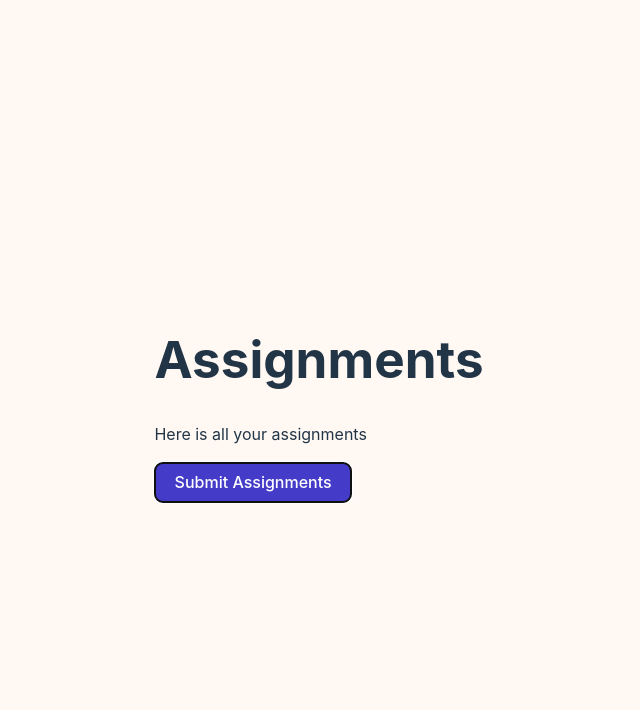
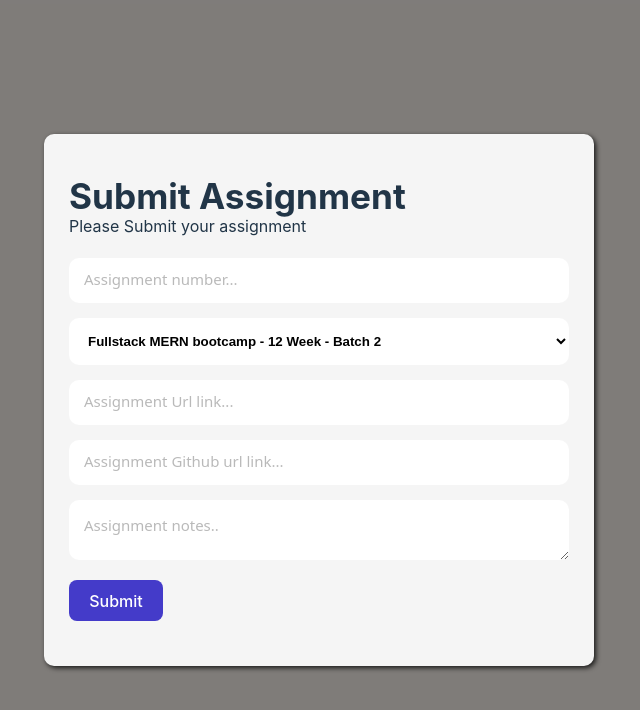
Before and after one commit to faridfirdautama/vite-devscalAssignmentKw, a website built with Vite: page index.html in a window 1280 px wide. Both pictures are taken after a click on the button "Submit Assignments". Shown: the whole page, without its empty margins (321-961 px from the left). Built offline with nearby package versions, Linux system fonts and the light colour scheme; no server answers.

Commit message:
feat: adding feature for new assignment

```diff
--- a/index.html
+++ b/index.html
@@ -8,14 +8,59 @@
   </head>
   <body>
     <div id="app">
+      <!-- content -->
       <div id="app-header">
-        <div>
-          <h1>Assignments</h1>
-          <p>Here is all your assignments</p>
+        <div class="header-sub">
+          <h1 class="md-0">Assignments</h1>
+          <p class="md-0">Here is all your assignments</p>
         </div>
         <button id="createBtn" type="">Submit Assignments</button>
       </div>
       <div id="app-content"></div>
+
+      <!-- modal -->
+      <section id="modal-container" class="modal-container hidden">
+        <div class="modal">
+          <div class="header-sub">
+            <h1 class="md-0">Submit Assignment</h1>
+            <p class="md-0">Please Submit your assignment</p>
+          </div>
+          <div class="task-container">
+            <input
+              type="text"
+              id="inputTitle"
+              class="inp"
+              placeholder="Assignment number..."
+            />
+            <select id="inputOpt" class="inp font-bold">
+              <option>Fullstack MERN bootcamp - 12 Week - Batch 2</option>
+            </select>
+            <input
+              type="text"
+              id="inputUrlLink"
+              class="inp"
+              placeholder="Assignment Url link..."
+            />
+            <input
+              type="text"
+              id="inputGithubLink"
+              class="inp"
+              placeholder="Assignment Github url link..."
+            />
+            <textarea
+              rows=""
+              cols=""
+              id="inputNotes"
+              class="inp"
+              placeholder="Assignment notes.."
+            ></textarea>
+          </div>
+          <button id="submitBtn">Submit</button>
+        </div>
+      </section>
+
+      <!-- overlay -->
+      <div id="overlay" class="overlay hidden"></div>
     </div>
     <script type="module" src="/src/main.ts"></script>
   </body>
--- a/src/main.ts
+++ b/src/main.ts
@@ -9,6 +9,12 @@ async function app() {
   // fetch
   const tasks = await fetchData<ITaskResult>(URL_API);
 
+  if (tasks?.data.length === 0) {
+    const message = document.createElement("h2");
+    message.textContent = "You have no submitted assignment !";
+    cardContent?.appendChild(message);
+    return;
+  }
   // iterate
   tasks?.data.map((task) => {
     // call
@@ -18,27 +24,83 @@ async function app() {
     const cardUrlLink = document.createElement("a");
     const cardGithubLink = document.createElement("a");
     const cardNotes = document.createElement("p");
+    const delBtn = document.createElement("button");
 
     // set
+    cards.classList.add("card-content");
     cardTitle.textContent = task.title;
     cardBatch.textContent = task.batch;
-    cardUrlLink.href = task.url_link;
-    cardUrlLink.textContent = "Assignment Link";
+    cardUrlLink.href = task.urllink;
+    cardUrlLink.textContent = "Assignment Url Link";
+    delBtn.classList.add("del-btn");
+    delBtn.textContent = "Delete";
 
-    cards.classList.add("card-content");
     cards?.append(cardTitle, cardBatch, cardUrlLink);
 
-    if (task.github_link !== undefined) {
-      cardGithubLink.href = task.github_link;
-      cardGithubLink.textContent = "Assignment Github Link";
+    if (task.githublink?.length !== 0) {
+      cardGithubLink.href = task.githublink; //github;
+      cardGithubLink.textContent = "Assignment Github Url Link";
       cards?.appendChild(cardGithubLink);
+    } else {
+      //
+      cardGithubLink.remove();
     }
-    if (task.notes !== undefined) {
+    if (task.notes?.length !== 0) {
       cardNotes.textContent = task.notes;
       cards?.appendChild(cardNotes);
+    } else {
+      //
+      cardNotes.remove();
     }
 
-    cardContent?.appendChild(cards);
+    cards.appendChild(delBtn);
+    cardContent?.append(cards);
   });
 }
 app();
+
+// Insert new row
+const createBtn = document.getElementById("createBtn");
+const submitBtn = document.getElementById("submitBtn");
+const inputTitle = document.getElementById("inputTitle") as HTMLInputElement;
+const inputOpt = document.getElementById("inputOpt") as HTMLOptionElement;
+const inputUrlLink = document.getElementById(
+  "inputUrlLink",
+) as HTMLInputElement;
+const inputGithubLink = document.getElementById(
+  "inputGithubLink",
+) as HTMLInputElement;
+const inputNotes = document.getElementById("inputNotes") as HTMLTextAreaElement;
+const modalContainer = document.getElementById("modal-container");
+const overlay = document.getElementById("overlay");
+
+createBtn?.addEventListener("click", () => {
+  //cards?.classList.add("hidden");
+  modalContainer?.classList.remove("hidden");
+  overlay?.classList.remove("hidden");
+});
+
+submitBtn?.addEventListener("click", async () => {
+  const title = inputTitle.value;
+  const batch = inputOpt.value;
+  const urllink = inputUrlLink.value;
+  const githublink = inputGithubLink.value;
+  const notes = inputNotes.value;
+
+  try {
+    await fetch(URL_API, {
+      method: "POST",
+      headers: {
+        "Content-Type": "application/json",
+      },
+      body: JSON.stringify([{ title, batch, urllink, githublink, notes }]),
+    });
+  } catch (error) {
+    console.log(error);
+  } finally {
+    window.location.reload();
+  }
+
+  modalContainer?.classList.add("hidden");
+  overlay?.classList.add("hidden");
+});
--- a/src/style.css
+++ b/src/style.css
@@ -30,9 +30,20 @@ body {
   min-height: 100vh;
 }
 
+.inp {
+  border: none;
+  padding: 15px;
+  border-radius: 10px;
+  background-color: #fff;
+}
+
+.font-bold {
+  font-weight: bold;
+}
+
 h1 {
-  font-size: 3.2em;
-  line-height: 1.1;
+  font-size: 2.2em;
+  line-height: 1;
 }
 
 #app {
@@ -82,6 +93,14 @@ button:focus-visible {
   outline: 4px auto -webkit-focus-ring-color;
 }
 
+.header-sub {
+  margin: 20px 0;
+}
+
+.md-0 {
+  margin: 0;
+}
+
 .app-header {
   display: grid;
   grid-template-columns: 1fr 1fr;
@@ -106,6 +125,8 @@ button:focus-visible {
 .card-content p {
   margin: 0 0 20px 0;
   padding: 5px 0;
+  font-size: 12px;
+  color: gray;
 }
 
 .card-content h4 {
@@ -120,14 +141,82 @@ button:focus-visible {
   border: 1px solid #d4d4d6;
   border-radius: 10px;
   text-decoration: none;
-  margin: 0;
+  margin-right: 15px;
   padding: 5px 10px;
   color: #000;
   font-size: 95%;
 }
 
+/* MODAL */
+.modal-container {
+  display: flex;
+  align-items: center;
+  justify-content: center;
+  position: fixed;
+  left: 0;
+  top: 0;
+  width: 100%;
+  height: 100vh;
+  z-index: 2;
+}
+
+.modal {
+  background-color: whitesmoke;
+  border-radius: 10px;
+  box-shadow: 2px 2px 5px rgba(0, 0, 0, 0.8);
+  width: 500px;
+  max-width: 100%;
+  padding: 25px;
+  overflow: hidden;
+}
+
+.overlay {
+  position: fixed;
+  top: 0;
+  bottom: 0;
+  left: 0;
+  right: 0;
+  width: 100%;
+  height: 100%;
+  background: rgba(0, 0, 0, 0.5);
+  backdrop-filter: blur(5px);
+  z-index: 1;
+}
+
 .hidden {
   display: none;
+}
+
+.task-container {
+  display: grid;
+  grid-template-columns: 1fr;
+  gap: 15px;
+}
+
+.del-btn {
+  background-color: #ff0000;
+  margin-bottom: 20px;
+}
+
+::placeholder {
+  font-family:
+    system-ui,
+    -apple-system,
+    BlinkMacSystemFont,
+    "Segoe UI",
+    Roboto,
+    Oxygen,
+    Ubuntu,
+    Cantarell,
+    "Open Sans",
+    "Helvetica Neue",
+    sans-serif;
+
+  opacity: 0.5;
+  font-size: 15px;
+}
+#submitBtn {
+  margin: 20px 0;
 }
 
 @media (prefers-color-scheme: light) {
--- a/types/entity.ts
+++ b/types/entity.ts
@@ -2,8 +2,8 @@ export interface ITask {
   _id: string;
   title: string;
   batch: string;
-  url_link: string;
-  github_link?: string;
+  urllink: string;
+  githublink?: string;
   notes?: string;
 }
 
```
